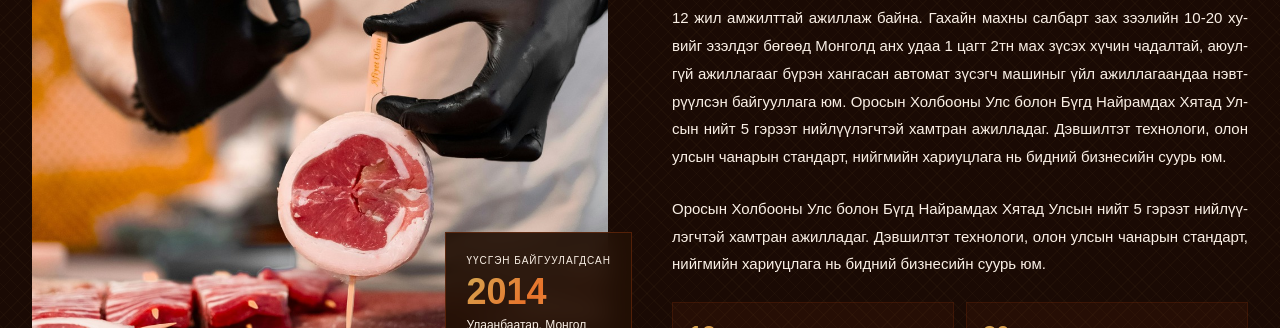
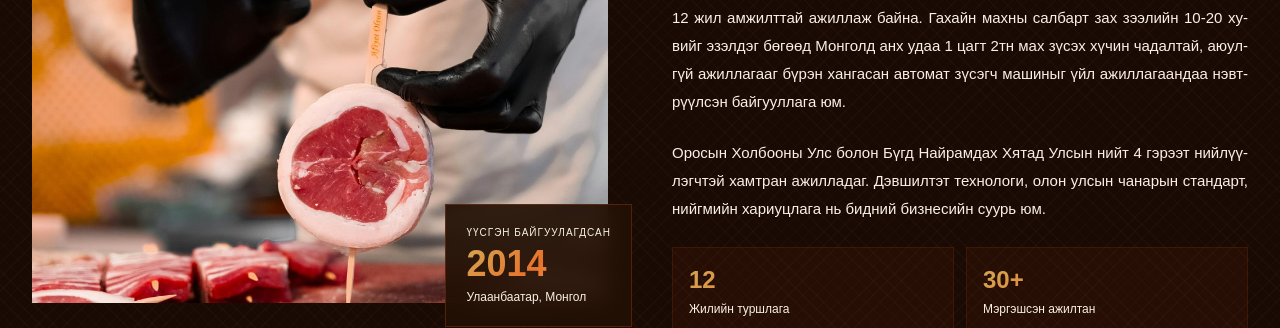
Before and after one commit to TUGUSU/achmagnaran.mn, a Next.js app: page /homepage in a window 1280 px wide. Shown: the part 1440-1768 px from the top of the page. Built offline with nearby package versions, Linux system fonts and the light colour scheme; no server answers.

Commit message:
emailer service

```diff
--- a/src/app/homepage/components/AboutSection.tsx
+++ b/src/app/homepage/components/AboutSection.tsx
@@ -105,18 +105,16 @@ export default function AboutSection() {
               Монголын мах, махан бүтээгдэхүүний зах зээлд тасралтгүй 12 жил амжилттай ажиллаж байна. Гахайн
               махны салбарт зах зээлийн 10-20 хувийг эзэлдэг бөгөөд Монголд анх удаа 1 цагт 2тн мах зүсэх хүчин
               чадалтай, аюулгүй ажиллагааг бүрэн хангасан автомат зүсэгч машиныг үйл ажиллагаандаа нэвтрүүлсэн
-              байгууллага юм. Оросын Холбооны Улс болон Бүгд Найрамдах Хятад Улсын нийт 5 гэрээт нийлүүлэгчтэй
-              хамтран ажилладаг. Дэвшилтэт технологи, олон улсын чанарын стандарт, нийгмийн хариуцлага нь бидний
-              бизнесийн суурь юм.
+              байгууллага юм.
             </p>
 
             <p
               className="text-cream-muted leading-[1.85] text-[15px] scroll-reveal"
               style={{ transitionDelay: '0.26s', textAlign: 'justify', hyphens: 'auto' } as React.CSSProperties}
             >
-              Оросын Холбооны Улс болон Бүгд Найрамдах Хятад Улсын нийт 5 гэрээт нийлүүлэгчтэй
-              хамтран ажилладаг. Дэвшилтэт технологи, олон улсын чанарын стандарт, нийгмийн
-              хариуцлага нь бидний бизнесийн суурь юм.
+              Оросын Холбооны Улс болон Бүгд Найрамдах Хятад Улсын нийт 4 гэрээт нийлүүлэгчтэй
+              хамтран ажилладаг. Дэвшилтэт технологи, олон улсын чанарын стандарт, нийгмийн хариуцлага нь бидний
+              бизнесийн суурь юм.
             </p>
 
             <div className="grid grid-cols-2 gap-3 scroll-reveal" style={{ transitionDelay: '0.34s' }}>
--- a/src/app/homepage/components/ContactSection.tsx
+++ b/src/app/homepage/components/ContactSection.tsx
@@ -5,9 +5,9 @@ import React, { useEffect, useRef, useState } from 'react';
 type FormState = { name: string; phone: string; message: string };
 type Status = 'idle' | 'loading' | 'success' | 'error';
 
-const EMAILJS_SERVICE_ID = 'service_obum1ml';
-const EMAILJS_TEMPLATE_ID = 'template_1jazuod';
-const EMAILJS_PUBLIC_KEY = 'gHA-jWH5ADQaXNmRA';
+const EMAILJS_SERVICE_ID = 'service_u9x4ts5';
+const EMAILJS_TEMPLATE_ID = 'template_jbxo05j';
+const EMAILJS_PUBLIC_KEY = 'dribrcSDmLW29s0hY';
 
 function validate(f: FormState): string | null {
   if (!f.name.trim()) return 'Нэрээ оруулна уу.';
--- a/src/app/homepage/components/HeroSection.tsx
+++ b/src/app/homepage/components/HeroSection.tsx
@@ -52,7 +52,7 @@ export default function HeroSection() {
       setIsTransitioning(true);
       setCurrentSlide((prev) => (prev + 1) % heroSlides.length);
       setTimeout(() => setIsTransitioning(false), 2000);
-    }, 15000); // <-- CHANGED HERE: from 7500 to 15000 (15 seconds)
+    }, 12000); // <-- CHANGED HERE: from 7500 to 15000 (15 seconds)
   }, []);
 
   useEffect(() => {
@@ -261,7 +261,7 @@ export default function HeroSection() {
             }}
           >
             {i === currentSlide && (
-              <span className="slide-progress-bar" style={{ animationDuration: '15s' }} /> // <-- CHANGED HERE: from 7.5s to 15s
+              <span className="slide-progress-bar" style={{ animationDuration: '12s' }} /> // <-- CHANGED HERE: from 7.5s to 15s
             )}
           </button>
         ))}
```
